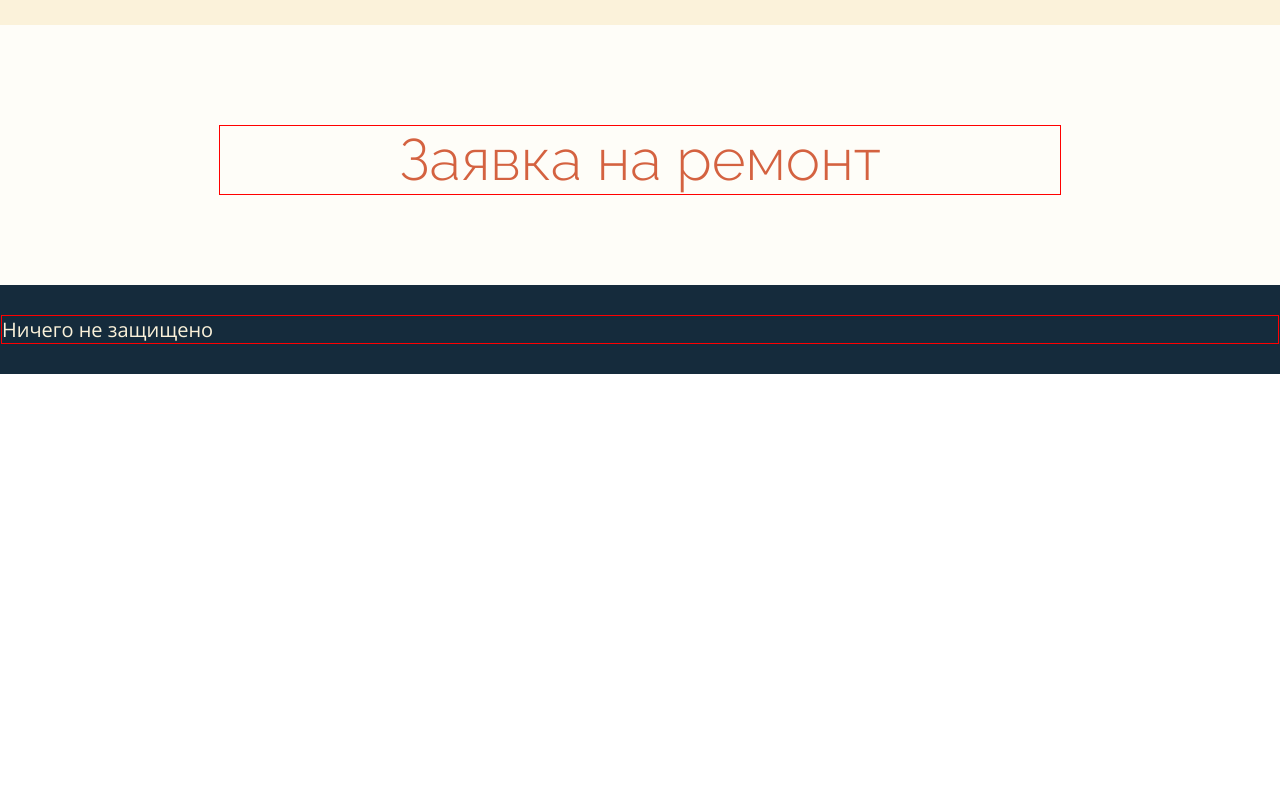
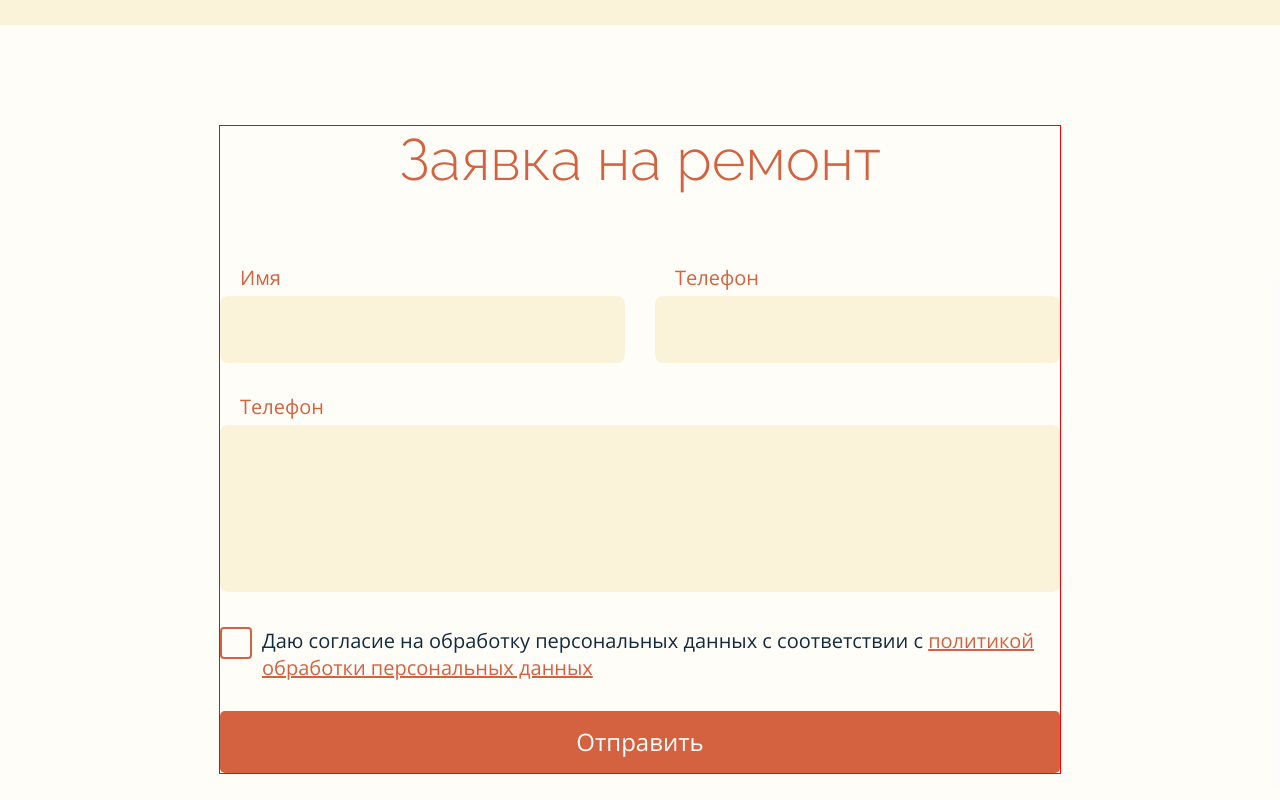
Before and after one commit to bruno-front/remcom-3422, a website: page www/index.html in a window 1280 px wide. Shown: the part 1500-2300 px from the top of the page. Before the commit the page ends 1874 px from the top, so only its background shows below. Drawn offline with Linux system fonts and the light colour scheme.

Commit message:
#11 Занятие. Элементы форм. Стилизация элементов форм

```diff
--- a/src/styles/blocks/_btn.scss
+++ b/src/styles/blocks/_btn.scss
@@ -13,3 +13,7 @@
   border: none;
   cursor: pointer;
 }
+
+.btn-full {
+  width: 100%;
+}
--- /dev/null
+++ b/src/styles/blocks/_order-form.scss
@@ -0,0 +1,73 @@
+.order-form {
+  display: flex;
+  flex-wrap: wrap;
+  gap: 30px;
+  margin-top: 70px;
+}
+
+.order-form_field {
+  width: 100%;
+}
+
+.order-form_field-half {
+  width: calc(50% - 15px);
+}
+
+.order-form_label {
+  margin-left: 20px;
+  font-size: 20px;
+  line-height: 27px;
+  color: $color-accent;
+}
+
+.order-form_input,
+.order-form_textarea {
+  width: 100%;
+  padding: 20px;
+  margin-top: 5px;
+  color: $color-dark;
+  font-size: 20px;
+  line-height: 27px;
+  background-color: $color-light;
+  border: none;
+  border-radius: 8px;
+}
+
+.order-form_textarea {
+  height: 167px;
+  font-family: $font;
+  resize: none;
+}
+
+.order-form_checkbox {
+  display: none;
+
+  &:checked + .order-form_checkbox-text {
+    &:before {
+      background-color: $color-accent;
+      box-shadow: inset 0 0 0 2px $color-light;
+    }
+  }
+}
+
+.order-form_checkbox-text {
+  display: flex;
+  gap: 10px;
+  font-size: 20px;
+  font-weight: 400;
+  line-height: 27px;
+
+  &:before {
+    content: '';
+    flex-shrink: 0;
+    display: block;
+    width: 32px;
+    height: 32px;
+    border-radius: 4px;
+    border: 2px solid $color-accent;
+  }
+
+  a {
+    color: $color-accent;
+  }
+}
--- a/src/styles/common/_common.scss
+++ b/src/styles/common/_common.scss
@@ -2,6 +2,11 @@
   margin: 0;
   padding: 0;
   box-sizing: border-box;
+
+  &:before,
+  &:after {
+    box-sizing: border-box;
+  }
 }
 
 body {
--- a/src/styles/style.scss
+++ b/src/styles/style.scss
@@ -11,5 +11,6 @@
 @import "blocks/_btn";
 @import "blocks/_services";
 @import "blocks/_order";
+@import "blocks/_order-form";
 @import "blocks/_footer";
 @import "blocks/_social";
--- a/www/index.html
+++ b/www/index.html
@@ -97,6 +97,30 @@
     <section class="order">
       <div class="order_inner">
         <h2 class="order_title">Заявка на ремонт</h2>
+        <form action="#" class="order-form">
+          <div class="order-form_field order-form_field-half">
+            <label for="name" class="order-form_label">Имя</label>
+            <input id="name" name="name" type="text" class="order-form_input">
+          </div>
+          <div class="order-form_field order-form_field-half">
+            <label for="phone" class="order-form_label">Телефон</label>
+            <input id="phone" name="phone" type="tel" class="order-form_input">
+          </div>
+          <div class="order-form_field">
+            <label for="message" class="order-form_label">Телефон</label>
+            <textarea name="message" id="message" class="order-form_textarea"></textarea>
+          </div>
+          <div class="order-form_field">
+            <input id="confirm" name="confirm" type="checkbox" class="order-form_checkbox">
+            <label for="confirm" class="order-form_checkbox-text">
+              <span>Даю согласие на обработку персональных данных с соответствии с
+                <a href="#">политикой обработки персональных данных</a></span>
+            </label>
+          </div>
+          <div class="order-form_field">
+            <button type="submit" class="btn btn-full">Отправить</button>
+          </div>
+        </form>
       </div>
     </section>
 
```
Also changed, not shown: www/style/style.css.
